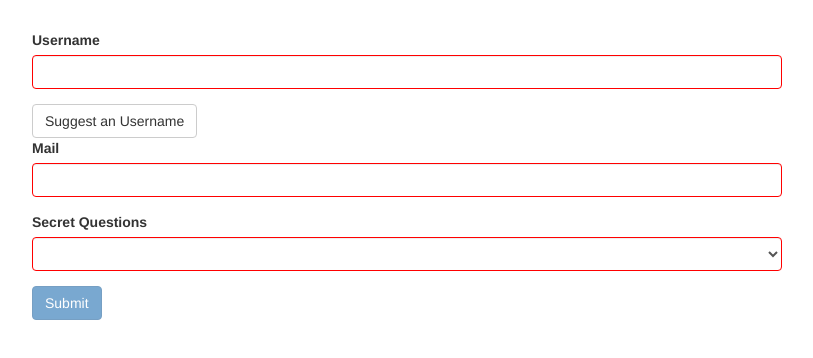
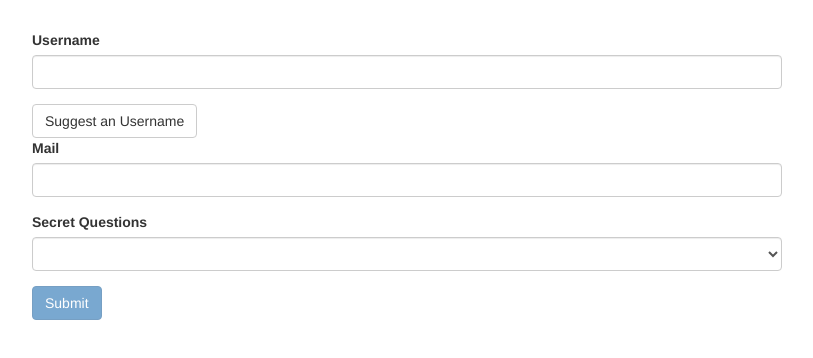
Before and after one commit to ahmedahtazaz/AngularMaxFormsPractice, an Angular app: page / in a window 1280 px wide. Shown: the top 358 px of the page, without its empty margins (233-1046 px from the left). Built offline with nearby package versions, Linux system fonts and the light colour scheme.

Commit message:
Validation errors added.

```diff
--- a/src/app/app.component.css
+++ b/src/app/app.component.css
@@ -2,10 +2,10 @@
   margin-top: 30px;
 }
 
-input.ng-invalid {
+input.ng-invalid.ng-touched {
   border: 1px solid red;
 }
 
-select.ng-invalid {
+select.ng-invalid.ng-touched {
   border: 1px solid red;
 }
--- a/src/app/app.component.html
+++ b/src/app/app.component.html
@@ -5,20 +5,23 @@
         <div id="user-data">
           <div class="form-group">
             <label for="username">Username</label>
-            <input type="text" id="username" class="form-control" ngModel name="username" required>
+            <input type="text" id="username" class="form-control" ngModel name="username" required #username="ngModel">
+            <span class="help-block" *ngIf="!username.valid && username.touched">Please Enter a valid Username</span>
           </div>
           <button class="btn btn-default" type="button">Suggest an Username</button>
           <div class="form-group">
             <label for="email">Mail</label>
-            <input type="email" id="email" class="form-control" ngModel name="email" email required>
+            <input type="email" id="email" class="form-control" ngModel name="email" email required #email="ngModel">
+            <span class="help-block" *ngIf="!email.valid && email.touched">Please Enter a valid Email</span>
           </div>
         </div>
         <div class="form-group">
           <label for="secret">Secret Questions</label>
-          <select id="secret" class="form-control" ngModel name="secret" required>
+          <select id="secret" class="form-control" ngModel name="secret" required #secret="ngModel">
             <option value="pet">Your first Pet?</option>
             <option value="teacher">Your first teacher?</option>
           </select>
+          <span class="help-block" *ngIf="!secret.valid && secret.touched">Please Select a Secret Question</span>
         </div>
         <button class="btn btn-primary" type="submit" [disabled]="!f.valid">Submit</button>
       </form>
```
